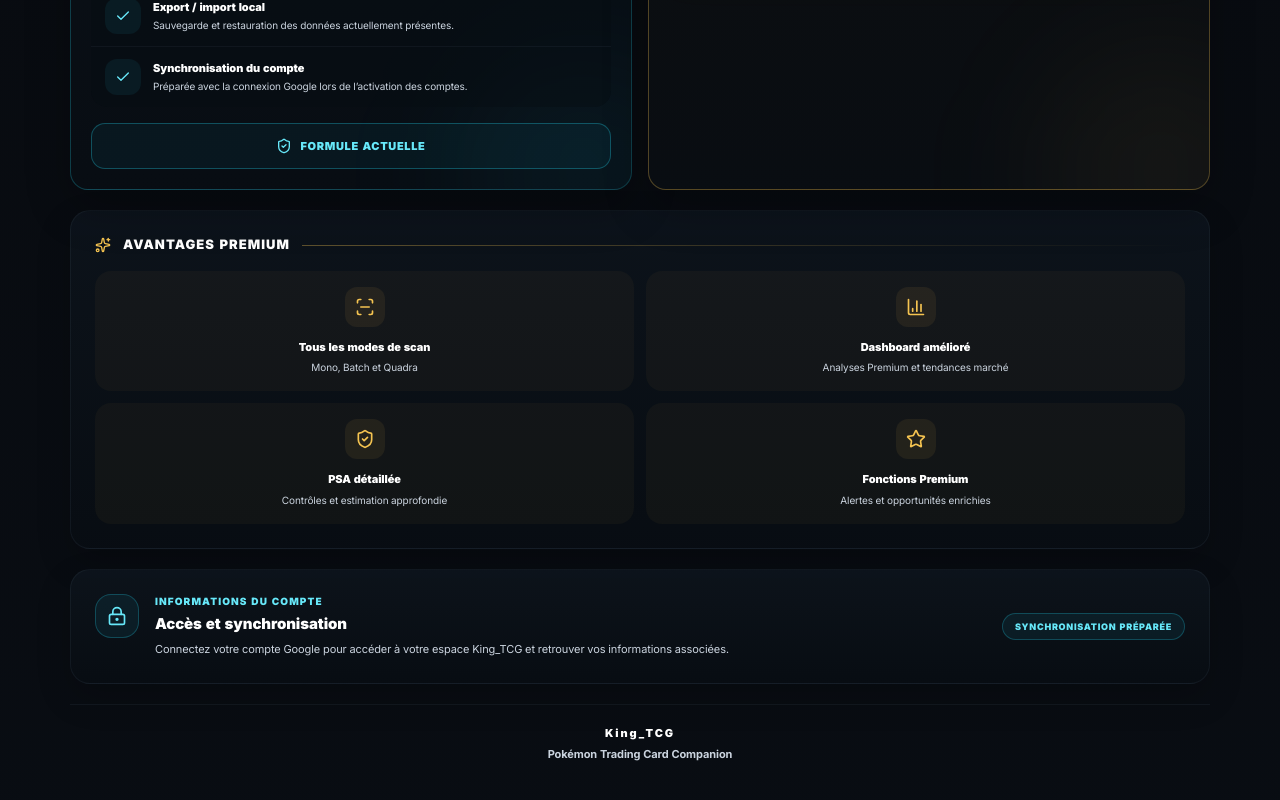
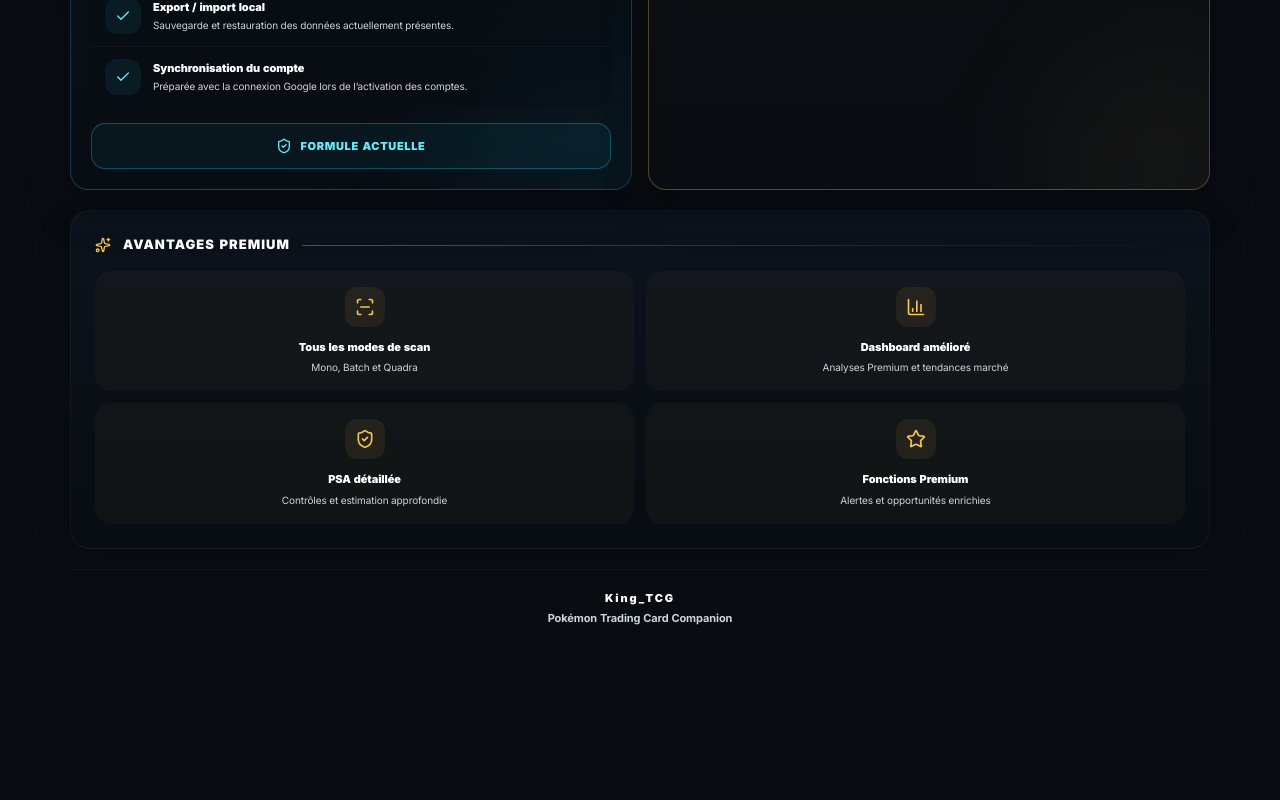
Before and after one commit to dylangdm1-dotcom/King_TcgV1, a Next.js app: page /parametres/compte in a window 1280 px wide. Shown: the part 1381-2181 px from the top of the page. Built offline with nearby package versions, Linux system fonts and the light colour scheme.

Commit message:
Update page.tsx

```diff
--- a/app/parametres/compte/page.tsx
+++ b/app/parametres/compte/page.tsx
@@ -425,30 +425,6 @@ export default function AccountManagementPage() {
             </div>
           </section>
 
-          <section className="kt-section-surface rounded-[20px] border p-5 sm:p-6">
-            <div className="flex flex-col gap-4 sm:flex-row sm:items-center sm:justify-between">
-              <div className="flex items-start gap-4">
-              <span className="flex h-11 w-11 shrink-0 items-center justify-center rounded-2xl border border-cyan-400/25 bg-cyan-400/[0.07] text-cyan-300">
-                  <LockKeyhole className="h-5 w-5" />
-              </span>
-              <div>
-                <p className="text-[10px] font-black uppercase tracking-[0.11em] text-cyan-300">
-                    Informations du compte
-                </p>
-                <h2 className="mt-1 text-[15px] font-black text-white">
-                    Accès et synchronisation
-                </h2>
-                <p className="mt-1 max-w-xl text-[11px] leading-5 text-zinc-300">
-                    Connectez votre compte Google pour accéder à votre espace King_TCG et retrouver vos informations associées.
-                </p>
-              </div>
-            </div>
-              <span className="inline-flex w-fit shrink-0 rounded-full border border-cyan-400/25 bg-cyan-400/[0.07] px-3 py-1.5 text-[9px] font-black uppercase tracking-[0.08em] text-cyan-300">
-                Synchronisation préparée
-              </span>
-            </div>
-          </section>
-
           <footer className="border-t border-white/[0.06] pt-5 text-center">
             <p className="text-[11px] font-black tracking-[0.18em] text-white">King_TCG</p>
             <p className="mt-1 text-[11px] font-bold text-zinc-300">
```
